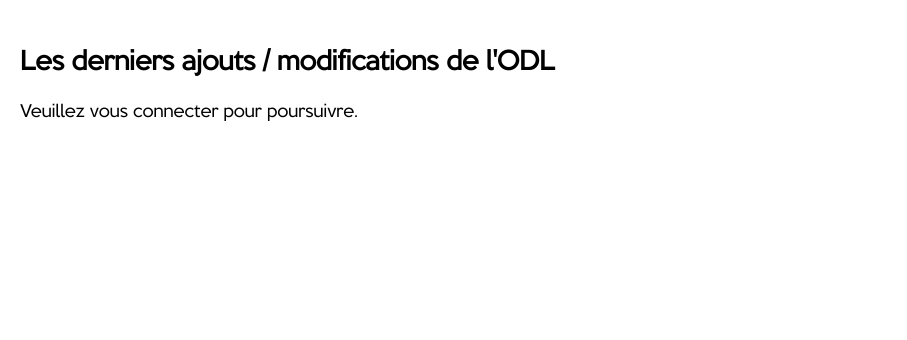
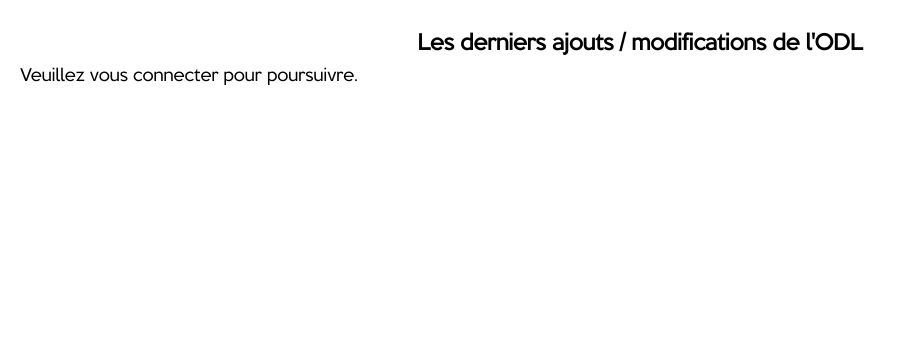
Before and after one commit to ad0726/DCT-ODL, a PHP site: page /backlog.php in a window 1280 px wide. Shown: the part 200-540 px from the top of the page, without its empty margins (0-907 px from the left). Run offline with PHP 8.4, Linux system fonts and the light colour scheme; a stand-in replaces the project's code that opens the database connection; some libraries are stand-ins or nearby versions; some web fonts are replaced.

Commit message:
[Backlog] - style of backlog's h1

```diff
--- a/assets/css/style.css
+++ b/assets/css/style.css
@@ -288,6 +288,11 @@ footer p {
 }
 
 /* BACKLOG */
+.backlog h1 {
+  font-size: 20px;
+  margin: 5px;
+  text-align: center;
+}
 .bl_line {
   background: #e6e6e6;
   line-height: 20px;
--- a/backlog.php
+++ b/backlog.php
@@ -1,7 +1,7 @@
 <?php
 include('header.php');
 ?>
-<section>
+<section class="backlog">
 <h1>Les derniers ajouts / modifications de l'ODL</h1>
 <?php
 if (isset($_SESSION['pseudo'])) {
--- a/header.php
+++ b/header.php
@@ -8,7 +8,7 @@ include('function.php');
         <title>DCTrad - Ordre de lecture DC</title>
         <link rel="icon" href="assets/img/icon_dct.png" type="image/png" sizes="16x16">
         <link rel="icon" href="assets/img/icon_dct.png" type="image/png" sizes="32x32">
-        <link rel="stylesheet" href="assets/css/style.css?1.2.8">
+        <link rel="stylesheet" href="assets/css/style.css?1.2.9">
         <link rel="stylesheet" href="assets/css/general.css?1.0.5">
         <link rel="stylesheet" href="https://use.fontawesome.com/releases/v5.1.0/css/all.css" integrity="sha384-lKuwvrZot6UHsBSfcMvOkWwlCMgc0TaWr+30HWe3a4ltaBwTZhyTEggF5tJv8tbt" crossorigin="anonymous">
         <script type="text/javascript" src="https://ajax.googleapis.com/ajax/libs/jquery/3.3.1/jquery.min.js"></script>
```
